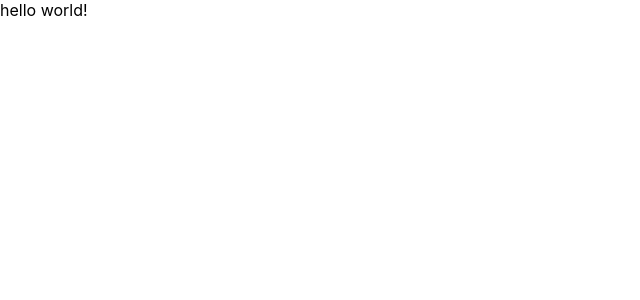
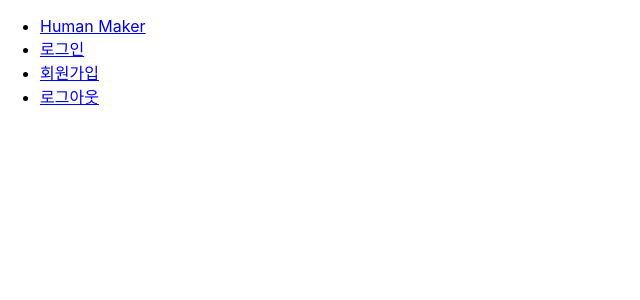
Before and after one commit to NemoTaek/Human-Maker-Client, a React (Create React App) app in the folder client/: page / in a window 1280 px wide. Shown: the top 300 px of the page, without its empty margins (0-640 px from the left). Built offline with nearby package versions, Linux system fonts and the light colour scheme.

Commit message:
nav 임시 틀 작성

```diff
--- a/client/src/App.js
+++ b/client/src/App.js
@@ -1,9 +1,12 @@
 import './App.css';
+import Nav from './component/nav/nav'
 
 function App() {
   return (
     <div className="App">
-      hello world!
+      <header>
+        <Nav />
+      </header>
     </div>
   );
 }
--- /dev/null
+++ b/client/src/component/nav/nav.js
@@ -0,0 +1,27 @@
+import React, { useState } from "react";
+import { NavLink } from "react-router-dom";
+
+function Nav() {
+  return (
+    <div>
+      <nav>
+        <ul>
+          <li>
+            <NavLink to="/">Human Maker</NavLink>
+          </li>
+          <li>
+            <NavLink to="/login">로그인</NavLink>
+          </li>
+          <li>
+            <NavLink to="/signup">회원가입</NavLink>
+          </li>
+          <li>
+            <NavLink to="/logout">로그아웃</NavLink>
+          </li>
+        </ul>
+      </nav>
+    </div>
+  );
+}
+
+export default Nav;
```
Also changed, not shown: 1 other file (tests, documents, lock files or other folders).
